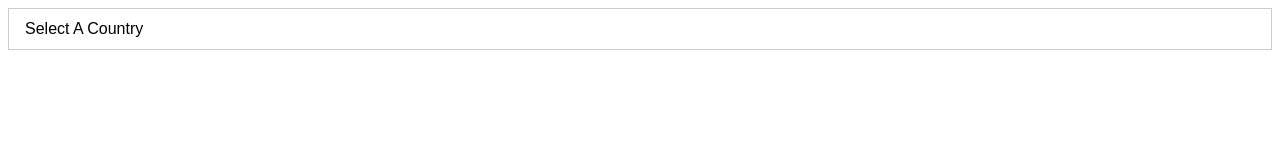
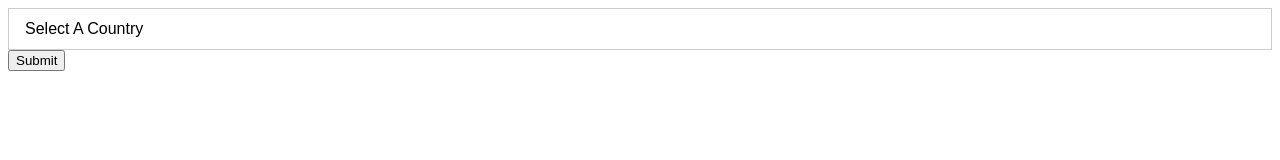
Before and after one commit to invokemedia/vue-multi-dropdown, a website: page index.html in a window 1280 px wide. Drawn offline with nearby package versions, Linux system fonts and the light colour scheme.

Commit message:
add more comments. add form example

```diff
--- a/index.html
+++ b/index.html
@@ -6,7 +6,10 @@
 </head>
 <body>
   <div id="app">
-    <dropdown name="country_dropdown[]" label="Select A Country" v-bind:options="countryDropdown" v-on:change="updateResults" url="/countries.json" v-on:more="loadMoreDropdown"></dropdown>
+    <form method="get" accept-charset="utf-8" enctype="multipart/form-data">
+      <dropdown name="country_dropdown[]" label="Select A Country" v-bind:options="countryDropdown" v-on:change="updateResults" url="/countries.json" v-on:more="loadMoreDropdown"></dropdown>
+      <input type="submit" name="Submit">
+    </form>
     <div v-text="countryResults.join(', ')"></div>
   </div>
   <script src="https://unpkg.com/vue@2.2.2/dist/vue.js"></script>
@@ -15,7 +18,9 @@
     var app = new window.Vue({
       el: '#app',
       data: {
+        // the active items
         countryResults: [],
+        // the initial list
         countryDropdown: {
           "Afghanistan": "Afghanistan",
           "Aland Islands": "Aland Islands",
@@ -30,9 +35,11 @@
         }
       },
       methods: {
+        // what happens when the results are updated?
         updateResults: function(results) {
           this.countryResults = results;
         },
+        // what happens when the load-more button is clicked?
         loadMoreDropdown: function(data) {
           fetch(data[1])
           .then(function(response) {
```
